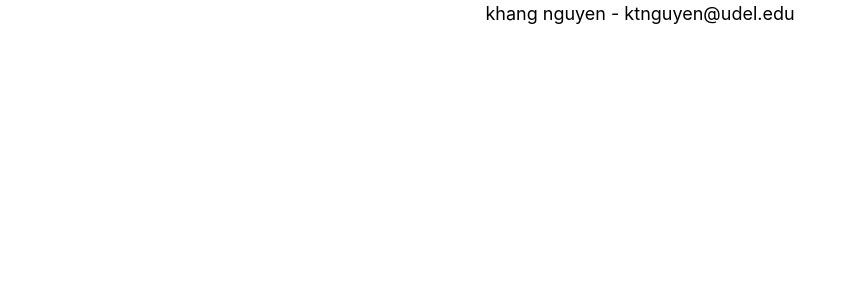
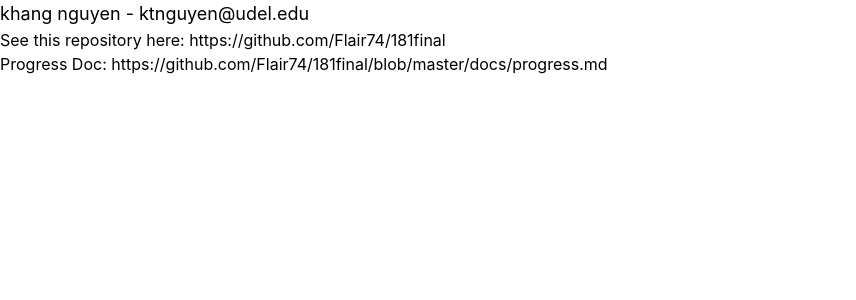
Before and after one commit to Flair74/181final, a React (Create React App) app: page / in a window 1280 px wide. Shown: the top 300 px of the page, without its empty margins (0-856 px from the left). Built offline with nearby package versions, Linux system fonts and the light colour scheme.

Commit message:
added repository link

```diff
--- a/src/App.tsx
+++ b/src/App.tsx
@@ -4,8 +4,10 @@ import './App.css';
 
 function App() {
   return (
-    <div className="App">
+    <div>
       <h1 className="text-lg">khang nguyen - ktnguyen@udel.edu</h1>
+      <p>See this repository here: https://github.com/Flair74/181final</p>
+      <p>Progress Doc: https://github.com/Flair74/181final/blob/master/docs/progress.md</p>
     </div>
   );
 }
```
